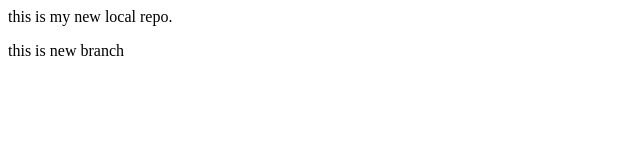
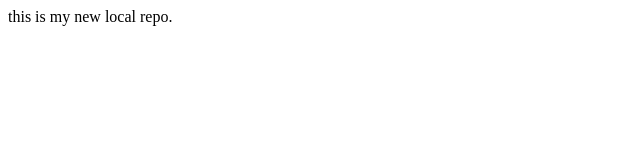
Before and after one commit to aditi-modi02/localrepo, a plain HTML site: page localrepo/index.html in a window 1280 px wide. Shown: the whole page, without its empty margins (0-640 px from the left). Drawn offline with Linux system fonts and the light colour scheme.

Commit message:
delete add feature

```diff
--- a/localrepo/index.html
+++ b/localrepo/index.html
@@ -1,3 +1,2 @@
 <p>this is my new local repo.
 </p>
-<p> this is new branch</P>
```
